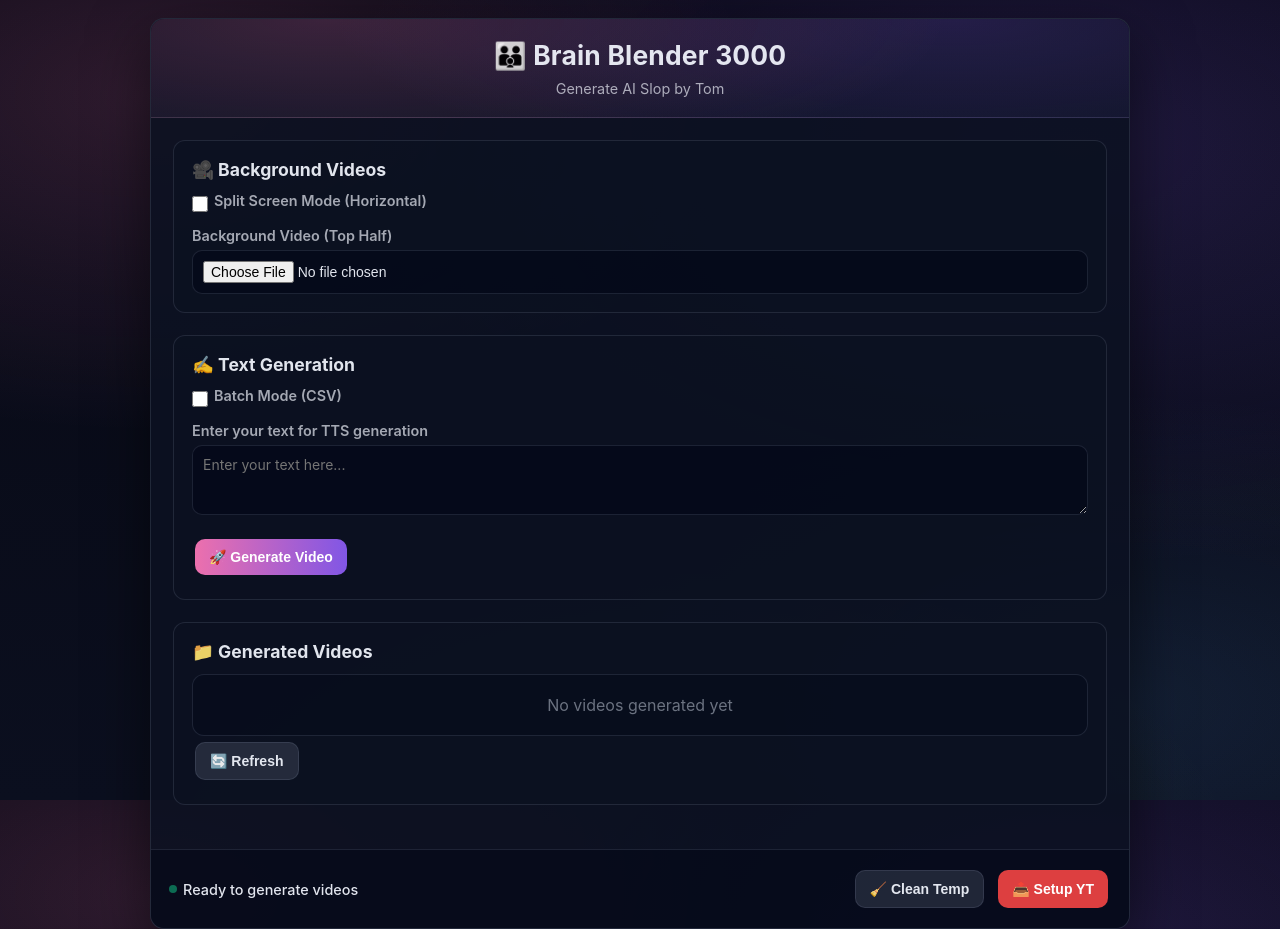
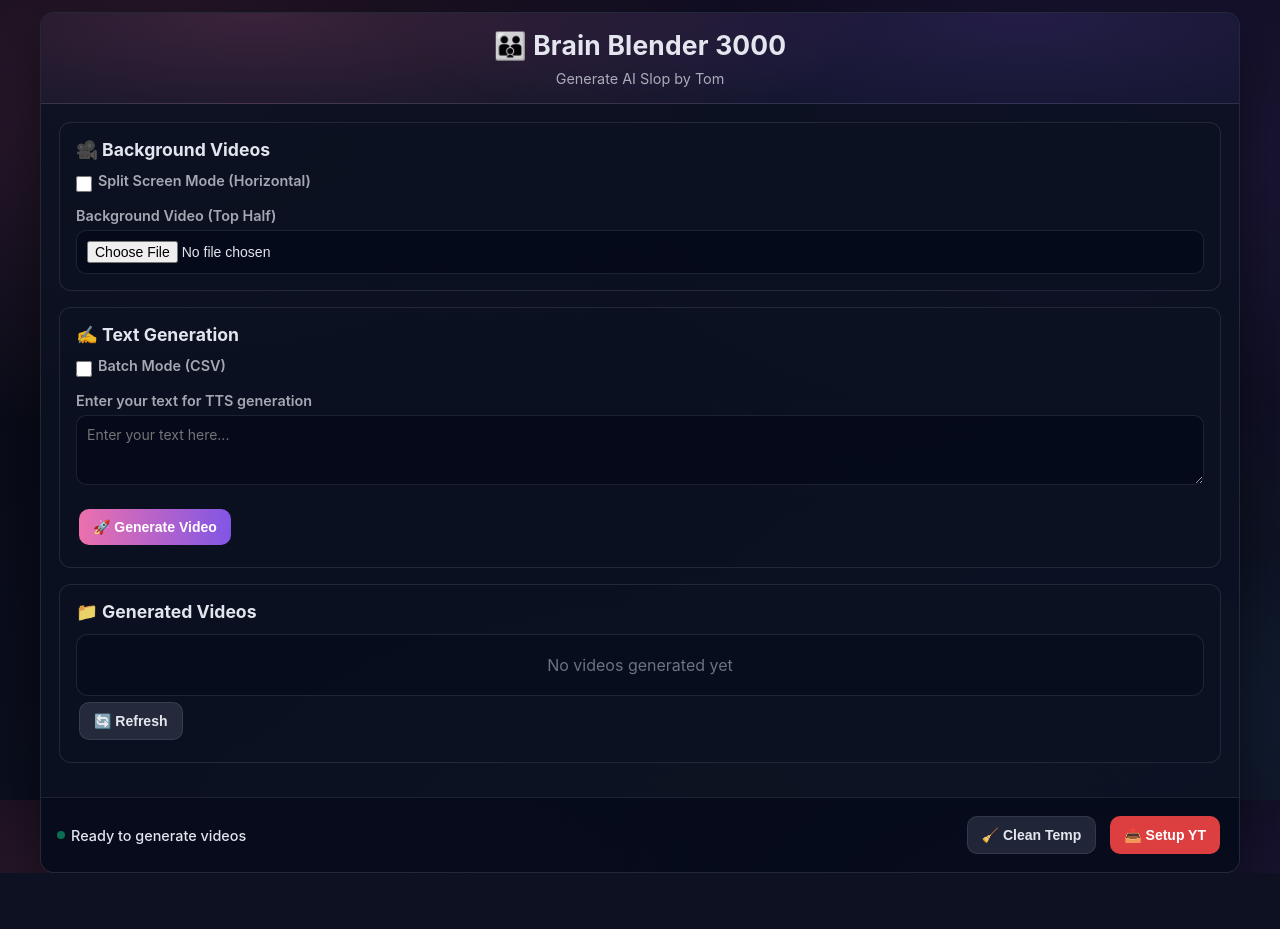
Before and after one commit to mot-stuff/VidGenerator, a Flask app: page / in a window 1280 px wide. After the commit the page ends 873 px from the top, so only its background shows below. Run offline with Flask 3, Linux system fonts and the light colour scheme; data that the repository does not hold is empty; some libraries are stand-ins or nearby versions.

Commit message:
Tighten vertical spacing and align dashboard width with navbar

```diff
--- a/static/css/style.css
+++ b/static/css/style.css
@@ -37,7 +37,7 @@ body {
         radial-gradient(900px 520px at 88% 88%, rgba(99, 179, 255, 0.10), transparent 60%),
         linear-gradient(180deg, var(--bg0), var(--bg1));
     min-height: 100vh;
-    padding: 18px;
+    padding: 12px;
     color: var(--text);
 }
 
@@ -48,7 +48,7 @@ body {
 
 .nav {
     max-width: 1200px;
-    margin: 0 auto 14px auto;
+    margin: 0 auto 10px auto;
     background:
         radial-gradient(900px 140px at 16% 0%, rgba(255, 120, 185, 0.10), transparent 60%),
         radial-gradient(900px 140px at 84% 0%, rgba(139, 92, 246, 0.12), transparent 60%),
@@ -56,7 +56,7 @@ body {
     border: 1px solid var(--border);
     backdrop-filter: blur(10px);
     border-radius: 12px;
-    padding: 14px 16px;
+    padding: 10px 14px;
     display: flex;
     align-items: center;
     justify-content: space-between;
@@ -102,7 +102,7 @@ body {
 }
 
 .container {
-    max-width: 980px;
+    max-width: 1200px;
     margin: 0 auto;
     background: var(--surface2);
     border: 1px solid var(--border);
@@ -117,7 +117,7 @@ body {
         radial-gradient(1000px 260px at 82% 0%, rgba(139, 92, 246, 0.20), transparent 62%),
         linear-gradient(180deg, rgba(10, 14, 27, 0.92), rgba(12, 18, 34, 0.92));
     color: var(--text);
-    padding: 20px 22px;
+    padding: 16px 18px;
     text-align: center;
     border-bottom: 1px solid var(--border);
 }
@@ -134,12 +134,12 @@ body {
 }
 
 .content {
-    padding: 22px;
+    padding: 18px;
 }
 
 .section {
-    margin-bottom: 22px;
-    padding: 18px;
+    margin-bottom: 16px;
+    padding: 16px;
     border: 1px solid var(--border);
     border-radius: 12px;
     background: var(--surface);
@@ -311,7 +311,7 @@ input[type="checkbox"] {
     background: rgba(2, 6, 23, 0.55);
     border-top: 1px solid var(--border);
     color: var(--text);
-    padding: 14px 18px;
+    padding: 12px 16px;
     display: flex;
     justify-content: space-between;
     align-items: center;
@@ -547,7 +547,7 @@ input[type="checkbox"] {
 
 @media (max-width: 600px) {
     body {
-        padding: 12px;
+        padding: 10px;
     }
     .nav {
         padding: 12px;
```
